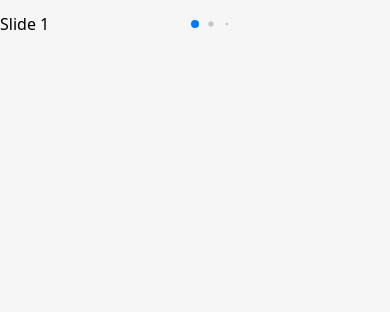
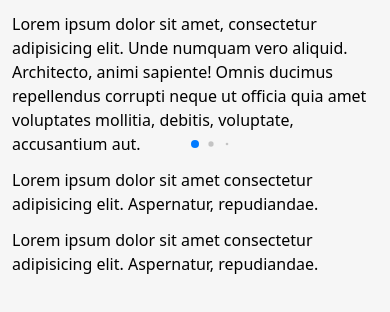
Before and after one commit to MdMuzahid07/Bazar-ecommerce, a Next.js app: page /home/Main in a window 390 px wide. Shown: the top 312 px of the page. Built offline with nearby package versions, Linux system fonts and the light colour scheme.

Commit message:
HeaderSliderSectino layout maked with responsiveness

```diff
--- a/src/pages/home/Main.js
+++ b/src/pages/home/Main.js
@@ -9,8 +9,22 @@ const Main = () => {
 
                 {/* header slider section start here =====================>*/}
 
-                <section>
-                    <LandingPageHeaderSlider />
+                <section className="grid grid-cols-1 lg:grid-cols-7 gap-3 px-3 lg:px-0">
+                    <div className="col-span-5">
+                        <LandingPageHeaderSlider />
+                    </div>
+                    <div className="col-span-2">
+                        <div>
+                            <div className="grid grid-cols-1 md:grid-cols-2 lg:grid-cols-1 gap-3">
+                                <div>
+                                    Lorem ipsum dolor sit amet consectetur adipisicing elit. Aspernatur, repudiandae.
+                                </div>
+                                <div>
+                                    Lorem ipsum dolor sit amet consectetur adipisicing elit. Aspernatur, repudiandae.
+                                </div>
+                            </div>
+                        </div>
+                    </div>
                 </section>
 
 
--- a/src/pages/home/headerSliderSection/LandingPageHeaderSlider.js
+++ b/src/pages/home/headerSliderSection/LandingPageHeaderSlider.js
@@ -19,15 +19,21 @@ const LandingPageHeaderSlider = () => {
                 modules={[Pagination]}
                 className="mySwiper"
             >
-                <SwiperSlide>Slide 1</SwiperSlide>
-                <SwiperSlide>Slide 2</SwiperSlide>
-                <SwiperSlide>Slide 3</SwiperSlide>
-                <SwiperSlide>Slide 4</SwiperSlide>
-                <SwiperSlide>Slide 5</SwiperSlide>
-                <SwiperSlide>Slide 6</SwiperSlide>
-                <SwiperSlide>Slide 7</SwiperSlide>
-                <SwiperSlide>Slide 8</SwiperSlide>
-                <SwiperSlide>Slide 9</SwiperSlide>
+                <SwiperSlide>
+                    Lorem ipsum dolor sit amet, consectetur adipisicing elit. Unde numquam vero aliquid. Architecto, animi sapiente! Omnis ducimus repellendus corrupti neque ut officia quia amet voluptates mollitia, debitis, voluptate, accusantium aut.
+                </SwiperSlide>
+                <SwiperSlide>
+                    Lorem ipsum dolor sit amet, consectetur adipisicing elit. Unde numquam vero aliquid. Architecto, animi sapiente! Omnis ducimus repellendus corrupti neque ut officia quia amet voluptates mollitia, debitis, voluptate, accusantium aut.
+                </SwiperSlide>
+                <SwiperSlide>
+                    Lorem ipsum dolor sit amet, consectetur adipisicing elit. Unde numquam vero aliquid. Architecto, animi sapiente! Omnis ducimus repellendus corrupti neque ut officia quia amet voluptates mollitia, debitis, voluptate, accusantium aut.
+                </SwiperSlide>
+                <SwiperSlide>
+                    Lorem ipsum dolor sit amet, consectetur adipisicing elit. Unde numquam vero aliquid. Architecto, animi sapiente! Omnis ducimus repellendus corrupti neque ut officia quia amet voluptates mollitia, debitis, voluptate, accusantium aut.
+                </SwiperSlide>
+                <SwiperSlide>
+                    Lorem ipsum dolor sit amet, consectetur adipisicing elit. Unde numquam vero aliquid. Architecto, animi sapiente! Omnis ducimus repellendus corrupti neque ut officia quia amet voluptates mollitia, debitis, voluptate, accusantium aut.
+                </SwiperSlide>
             </Swiper>
         </>
     );
```
